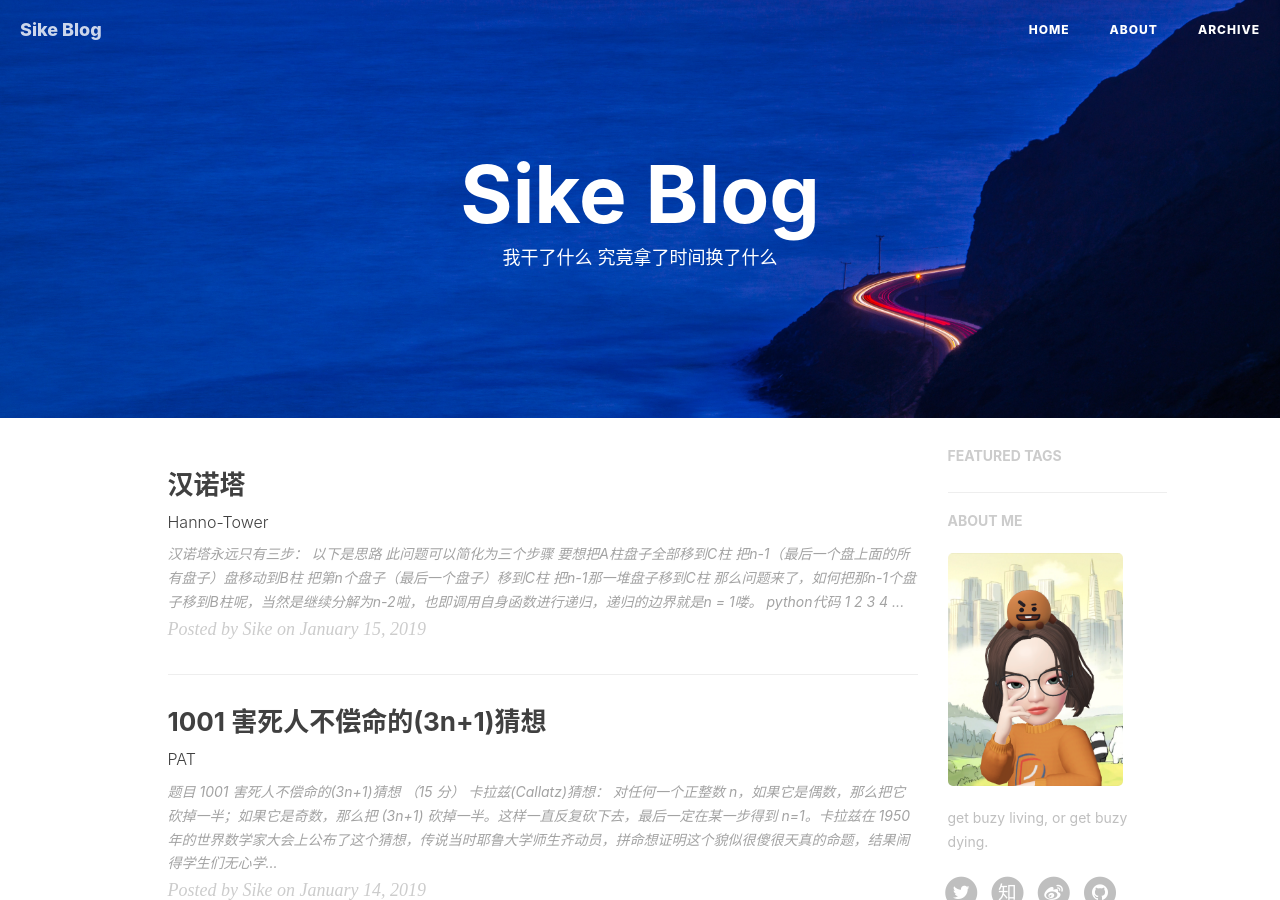
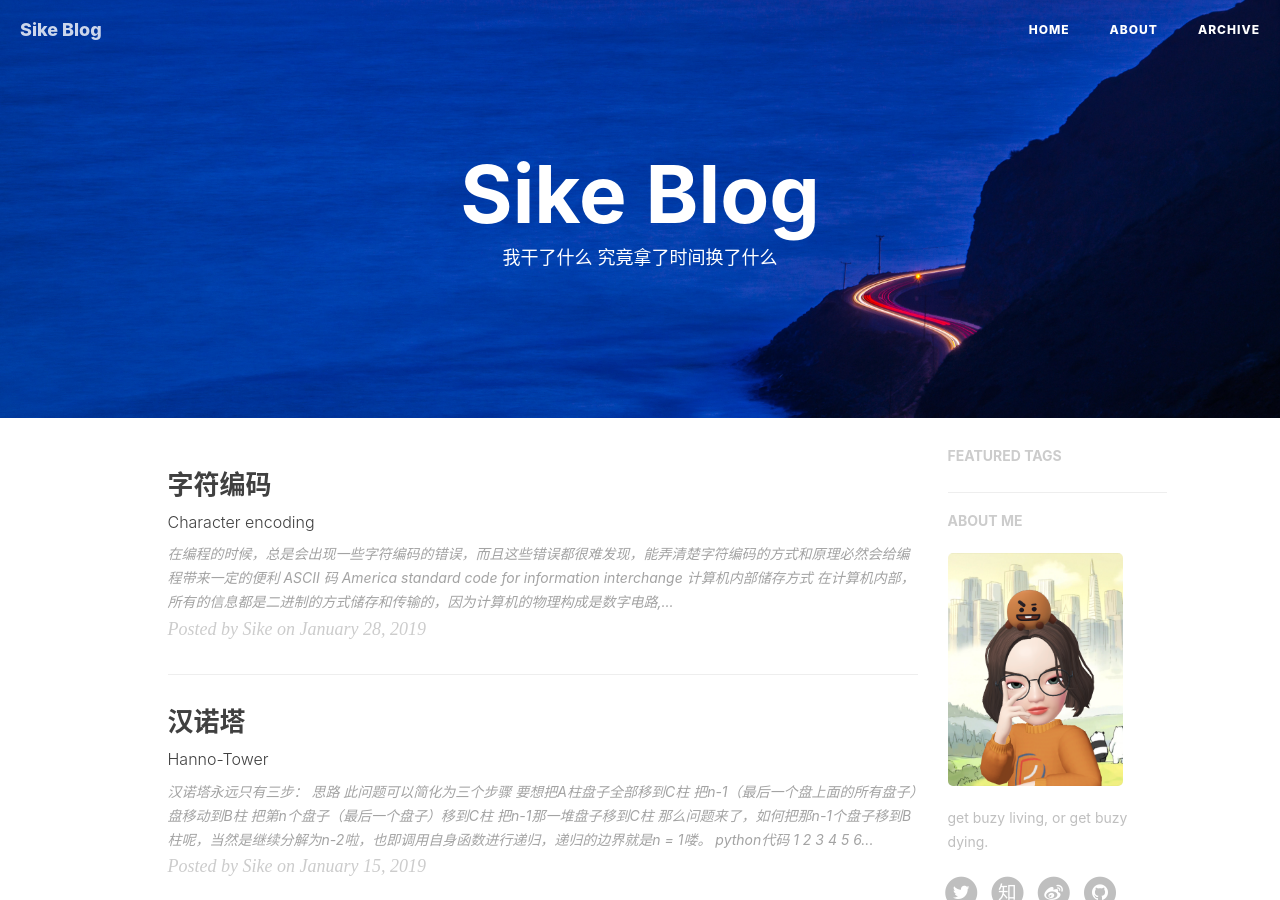
Before and after one commit to SikeX/sikex.github.io, a Jekyll site: the page built from index.html, in a window 1280 px wide and 900 px high. Built offline with Jekyll 4.4.1, drawn with Linux system fonts in a browser that asks for light colours; nearby versions of some CDN libraries; the list of posts is cut into pages by our own code; comment, search, counter and statistics services are not loaded.

Commit message:
new post

```diff
--- a/_posts/2019-01-15-hanno-tower.md
+++ b/_posts/2019-01-15-hanno-tower.md
@@ -13,9 +13,9 @@ tags:
 
 **汉诺塔永远只有三步：**
 
-![hanno](img/hanno.gif)
+![hanno](img/hanno.jpg)
 
-## 以下是思路
+## 思路
 此问题可以简化为三个步骤
 
 要想把A柱盘子全部移到C柱
--- /dev/null
+++ b/_posts/2019-01-28-encoding.md
@@ -0,0 +1,40 @@
+---
+layout: post
+title: 字符编码
+subtitle: Character encoding
+date: 2019-01-28 19:30:27
+author: "Sike"
+header-img:   "img/in-post/1001-header-bg.jpg"
+header-mask: 0.3
+catalog: true
+tag:
+  -笔记
+  -计算机相关
+---
+
+> 在编程的时候，总是会出现一些**字符编码**的错误，而且这些错误都很难发现，能弄清楚字符编码的方式和原理必然会给编程带来一定的便利
+
+## ASCII 码
+
+> America standard  code for information interchange
+
+- #### 计算机内部储存方式
+在计算机内部，所有的信息都是二进制的方式储存和传输的，因为计算机的物理构成是数字电路, 数字电路的基本构成是逻辑门电路，逻辑门电路的理论基础是布尔逻辑运算，而布尔运算的结果只有两种，二进制每一位正好能表示两种布尔运算的结果。<br>
+详细解释请戳[为什么计算机一定要用二进制？](为什么计算机一定要用二进制？)
+
+在计算机内部，所有的信息都是二进制的方式储存和传输的,而一个二进制位有0，1两种状态，一个字节有八位，即有256种状态，可以对应256个字符。
+上个世纪60年代，美国制定了一套字符编码，对英语字符与二进制位之间的关系，做了统一规定。这被称为 `ASCII` 码，一直沿用至今。
+
+## 非 ASCII 编码
+
+> 英语用128个符号编码就够了，但是用来表示其他语言，128个符号是不够的。
+
+至于亚洲国家的文字，使用的符号就更多了，汉字就多达10万左右。一个字节只能表示256种符号，肯定是不够的，就必须使用多个字节表达一个符号。比如，简体中文常见的编码方式是 `GB2312`，使用两个字节表示一个汉字，所以理论上最多可以表示 256 x 256 = 65536 个符号。
+
+## Unicode
+
+> Universal Multiple-Octet Coded Character Set
+
+• 世界上存在着多种编码方式，同一个二进制数字可以被解释成不同的符号。因此，要想打开一个文本文件，就必须知道它的编码方式，否则用错误的编码方式解读，就会出现乱码。<br>
+• 可以想象，如果有一种编码，将世界上所有的符号都纳入其中。每一个符号都给予一个独一无二的编码，那么乱码问题就会消失。这就是 `Unicode`，就像它的名字都表示的，这是一种所有符号的编码。<br>
+`Unicode` 当然是一个很大的集合，现在的规模可以容纳100多万个符号。每个符号的编码都不一样，比如，`U+0639`表示阿拉伯字母`Ain`，`U+0041`表示英语的大写字母A，U+4E25表示汉字严。具体的符号对应表，可以查询[unicode.org](unicode.org)，或者专门的汉字对应表。
```
Also changed, not shown: _posts/img/hanno.jpg (added).
